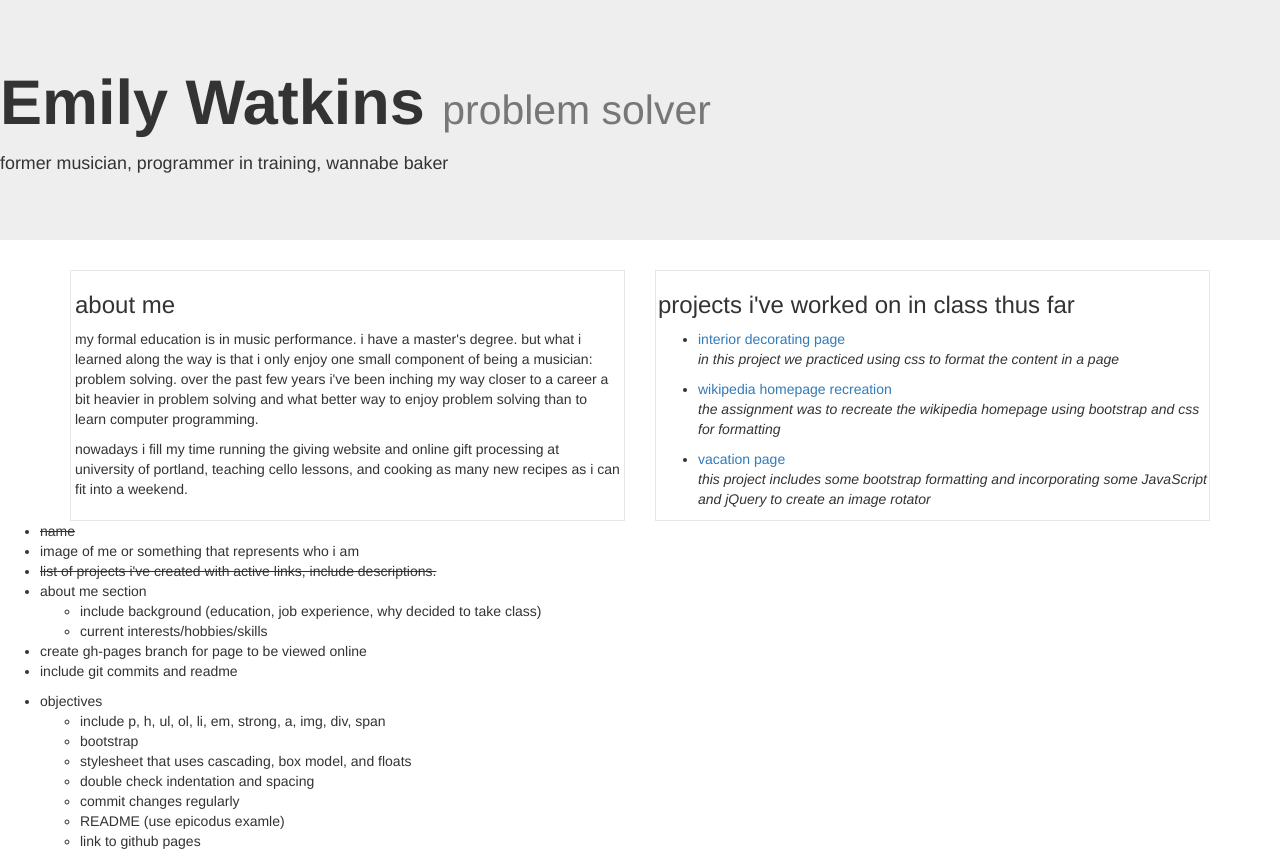
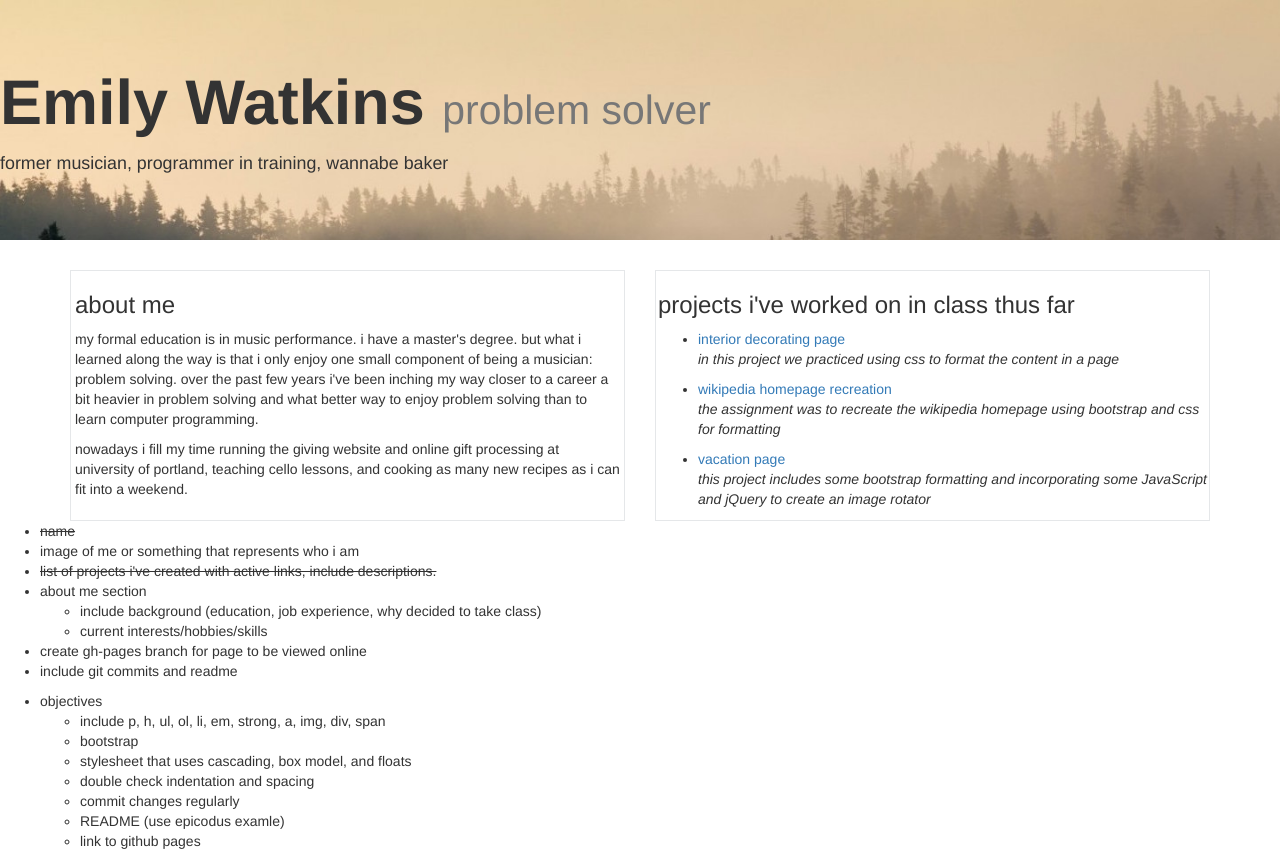
Before and after one commit to emilywatkins/intro-portfolio, a plain HTML site: page portfolio/index.html in a window 1280 px wide. Drawn offline with Linux system fonts and the light colour scheme.

Commit message:
add background image to jumbotron.

```diff
--- a/portfolio/css/styles.css
+++ b/portfolio/css/styles.css
@@ -7,3 +7,8 @@
   padding: 1px 2px 1px 2px;
   border: 1px solid #E5E7E9;
 }
+
+.jumbotron {
+  background-image: url(../images/fog.jpg);
+  background-size: cover;
+}
```
Also changed, not shown: portfolio/images/fog.jpg (added).
